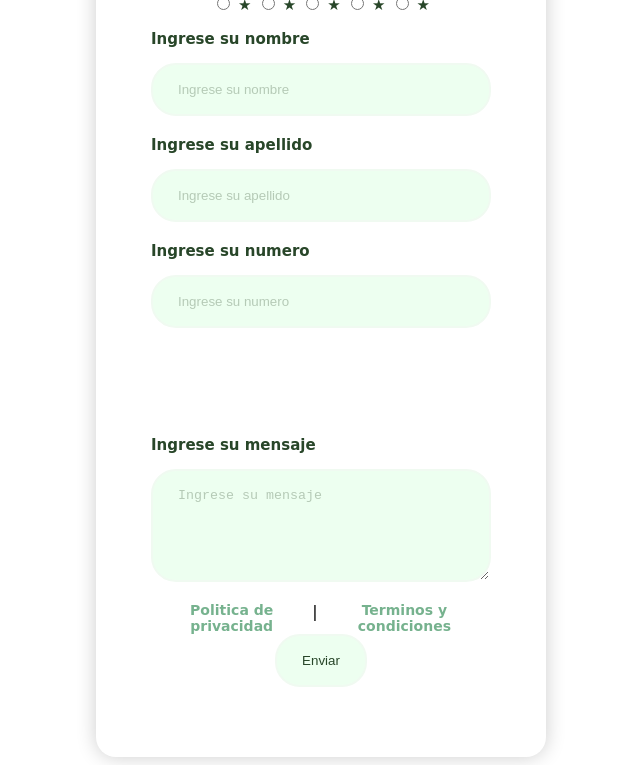
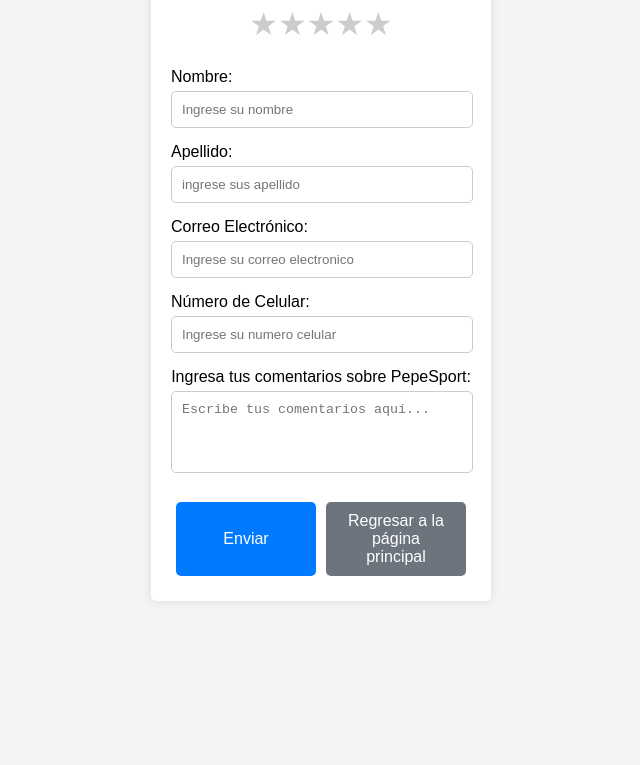
Before and after one commit to CeClavijo/pepeSport2.0, a plain HTML site: page DetallanosTuExperiencia.html in a window 1280 px wide. Shown: the part 183-948 px from the top of the page, without its empty margins (319-959 px from the left). After the commit the page ends 800 px from the top, so only its background shows below. Drawn offline with Linux system fonts and the light colour scheme.

Commit message:
Actualización DetallanosTuExperiencia

```diff
--- a/DetallanosTuExperiencia.html
+++ b/DetallanosTuExperiencia.html
@@ -1,54 +1,63 @@
 <!DOCTYPE html>
-<html lang="en">
+<html lang="es">
 <head>
     <meta charset="UTF-8">
     <meta name="viewport" content="width=device-width, initial-scale=1.0">
+    <title>Formulario de Valoración PepeSport</title>
     <link rel="stylesheet" href="css\DetallanosTuExperiencia.css">
-    <title>Formulario PepeSport</title>
 </head>
 <body>
-    <div>
-   <form action="https://formspree.io/f/xoqgbvld" method="POST">
-        <h1>Formulario PepeSport</h1>
-        <div class="rating-container">
-            <input id="radio1" type="radio" name="estrellas" value="5">
-            <label for="radio1">★</label>
-            <input id="radio2" type="radio" name="estrellas" value="4">
-            <label for="radio2">★</label>
-            <input id="radio3" type="radio" name="estrellas" value="3">
-            <label for="radio3">★</label>
-            <input id="radio4" type="radio" name="estrellas" value="2">
-            <label for="radio4">★</label>
-            <input id="radio5" type="radio" name="estrellas" value="1">
-            <label for="radio5">★</label>
-     </div>
+    <form class="form-register"
+    action="https://formspree.io/f/xoqgbvld"
+    method="post">
 
-        <div class="input-group">
-            <label for="name">Ingrese su nombre</label>
-            <input type="text" name="nombre" id="nombre" placeholder="Ingrese su nombre" required>
-            <label for="apellido">Ingrese su apellido</label>
-            <input type="text" name="apellido" id="apellido" placeholder="Ingrese su apellido" required>
-            <label for="numero">Ingrese su numero</label>
-            <input type="number" min="1" maxlength="12" id="numero" placeholder="Ingrese su numero">
-            <label class="invisible-element" for="email"></label>
-            <input class="invisible-element" type="text" name="email" id="email" value="alva.arayam.123@gmail.com">
-            <label for="Mensaje">Ingrese su mensaje</label>
-            <textarea name="Mensaje" id="Mensaje" cols="30" rows="5" placeholder="Ingrese su mensaje"></textarea required>
+    <div class="container">
+        <h1>Formulario de Valoración PepeSport</h1>
+        <div class="rating">
+            <input type="radio" id="star5" name="rating" value="5">
+            <label for="star5" title="5 estrellas"></label>
+            <input type="radio" id="star4" name="rating" value="4">
+            <label for="star4" title="4 estrellas"></label>
+            <input type="radio" id="star3" name="rating" value="3">
+            <label for="star3" title="3 estrellas"></label>
+            <input type="radio" id="star2" name="rating" value="2">
+            <label for="star2" title="2 estrellas"></label>
+            <input type="radio" id="star1" name="rating" value="1">
+            <label for="star1" title="1 estrella"></label>
+        </div>
+        <form id="ratingForm">
+            <div class="form-group">
+                <label for="nombre">Nombre:</label>
+                <input type="text" id="nombre" name="nombre" placeholder="Ingrese su nombre" required>
+            </div>
+            <div class="form-group">
+                <label for="apellidos">Apellido:</label>
+                <input type="text" id="apellidos" name="apellidos" placeholder="ingrese sus apellido" required>
+            </div>
+            <div class="form-group">
+                <label for="email">Correo Electrónico:</label>
+                <input type="email" id="email" name="email" placeholder="Ingrese su correo electronico" required>
+            </div>
+            <div class="form-group">
+                <label for="telefono">Número de Celular:</label>
+                <input type="tel" id="telefono" name="telefono" placeholder="Ingrese su numero celular" required>
+            </div>
 
-
+            <div class="comment-section">
+                <label for="comments">Ingresa tus comentarios sobre PepeSport:</label>
+                <textarea id="comments" name="comments" rows="4" placeholder="Escribe tus comentarios aquí..."></textarea>
+            </div>
+            <div class="button-group">
+                <button type="submit">Enviar</button>
+                <button type="button" onclick="window.location.href='index.html'">Regresar a la página principal</button>
+            </div>
+        </form>
+        <div id="thankYouMessage" class="hidden">
+            <p>¡Gracias por tus comentarios sobre nuestra tienda PepeSport!</p>
         </div>
-        <div class="form-txt">
-            <a href="#">Politica de privacidad</a> |
-            <a href="#">Terminos y condiciones</a>
-        </div>
-        <input class="btn" onclick= " return enviarFormulario();" type="submit" value="Enviar">
-
-
-    </form>
-    <div id="error"></div>
     </div>
     <script src="js\DetallanosTuOpinion.js"></script>
 
-
+</form>
 </body>
 </html>
--- a/css/DetallanosTuExperiencia.css
+++ b/css/DetallanosTuExperiencia.css
@@ -1,86 +1,128 @@
-body{
-    font-family: cursive;
-    min-height: 100vh;
+body {
+    font-family: Arial, sans-serif;
+    background-color: #f4f4f4;
     display: flex;
+    justify-content: center;
     align-items: center;
-    justify-content: center;
+    height: 100vh;
+    margin: 0;
 }
 
-form{
-    padding: 50px 55px;
-    box-shadow: 0 0 20px rgba(0,0,0,0.2);
-    border-radius: 20px;
+.container {
+    background-color: #fff;
+    padding: 20px;
+    box-shadow: 0 0 10px rgba(0, 0, 0, 0.1);
+    border-radius: 5px;
+    width: 300px;
     text-align: center;
-    width: 340px;
-
 }
 
-.input-group{
-    display: flex;
-    flex-direction: column;
+h1 {
+    margin-bottom: 20px;
+}
+
+.form-group {
+    margin-bottom: 15px;
     text-align: left;
 }
 
-h2{
-    color: #284629;
-    font-size: 35px;
+label {
+    display: block;
+    margin-bottom: 5px;
+}
 
+input[type="text"],
+input[type="email"],
+input[type="tel"],
+textarea {
+    width: calc(100% - 20px);
+    padding: 10px;
+    border: 1px solid #ccc;
+    border-radius: 5px;
+    resize: none;
 }
-label{
-    color: #284629;
-    font-size: 15px;
-    font-weight: 600;
-    margin-bottom: 15px;
+
+input[type="text"]:focus,
+input[type="email"]:focus,
+input[type="tel"]:focus,
+textarea:focus {
+    border-color: #007BFF;
+    outline: none;
 }
-input, textarea{
-    padding: 17px 25px;
-    border-radius: 25px;
+
+.rating {
+    direction: rtl;
+    unicode-bidi: bidi-override;
+    display: flex;
+    justify-content: center;
     margin-bottom: 20px;
-    background-color: #EDfff0;
-    border: 2px solid #f0faf1;
-    color:  #284629;
 }
-input::placeholder, textarea::placeholder{
-    color: #b5cab6;
+
+.rating input {
+    display: none;
 }
-.form-txt{
-    margin-bottom: 3opx;
+
+.rating label {
+    font-size: 2rem;
+    color: #ccc;
+    cursor: pointer;
+}
+
+.rating label::before {
+    content: "★";
+}
+
+.rating input:checked ~ label,
+.rating input:checked ~ label ~ label {
+    color: #f7b01b;
+}
+
+.rating input:not(:checked) ~ label:hover,
+.rating input:not(:checked) ~ label:hover ~ label {
+    color: #f7b01b;
+}
+
+.comment-section {
+    margin-bottom: 20px;
+}
+
+textarea {
+    width: calc(100% - 20px);
+    padding: 10px;
+    border: 1px solid #ccc;
+    border-radius: 5px;
+    resize: none;
+}
+
+.button-group {
     display: flex;
     justify-content: space-between;
-    text-align: center;
 }
-.form-txt a{
-    color: #76b28e;
-    font-size: 14px;
-    font-weight: 600;
-    text-decoration: none;
+
+button {
+    background-color: #007BFF;
+    color: #fff;
+    border: none;
+    padding: 10px 20px;
+    border-radius: 5px;
+    cursor: pointer;
+    font-size: 1rem;
+    flex: 1;
+    margin: 5px;
 }
-.bnt{
-    font-size: 16px;
-    color: #ffffff;
-    border: 0;
-    border-radius: 25px;
-    background-color: #51d94c;
-    box-shadow: 0 0 20px rgba(25, 254, 0, 0.4);
-    cursor: pointer;
+
+button:hover {
+    background-color: #0056b3;
 }
-.bnt:hover{
- background-color: #50E048;
+
+button[type="button"] {
+    background-color: #6c757d;
 }
-.invisible-element {
-    opacity: 0;
+
+button[type="button"]:hover {
+    background-color: #5a6268;
 }
-@media(max-width:991px){
-    body{
-        padding: 30px;
-    }
 
-    form{
-        padding: 50px 30px;
-        width: 100%;
-
-    }
-    input{
-        padding: 15px;
-    }
+.hidden {
+    display: none;
 }
--- a/js/DetallanosTuOpinion.js
+++ b/js/DetallanosTuOpinion.js
@@ -31,3 +31,12 @@ function enviarformulario(){
 
     return false;
 }
+
+document.getElementById('ratingForm').addEventListener('submit', function(event) {
+    event.preventDefault();
+    // Aquí puedes agregar la lógica para enviar los datos del formulario si es necesario.
+
+    // Mostrar el mensaje de agradecimiento
+    document.getElementById('ratingForm').style.display = 'none';
+    document.getElementById('thankYouMessage').classList.remove('hidden');
+});
--- a/style2.css
+++ /dev/null
@@ -1,83 +0,0 @@
-body{
-    font-family: cursive;
-    min-height: 100vh;
-    display: flex;
-    align-items: center;
-    justify-content: center;
-}
-
-form{
-    padding: 50px 55px;
-    box-shadow: 0 0 20px rgba(0,0,0,0.2);
-    border-radius: 20px;
-    text-align: center;
-    width: 340px;
-
-}
-
-.input-group{
-    display: flex;
-    flex-direction: column;
-    text-align: left;
-}
-
-h2{
-    color: #284629;
-    font-size: 35px;
-
-}
-label{
-    color: #284629;
-    font-size: 15px;
-    font-weight: 600;
-    margin-bottom: 15px;
-}
-input, textarea{
-    padding: 17px 25px;
-    border-radius: 25px;
-    margin-bottom: 20px;
-    background-color: #EDfff0;
-    border: 2px solid #f0faf1;
-    color:  #284629;
-}
-input::placeholder, textarea::placeholder{
-    color: #b5cab6;
-}
-.form-txt{
-    margin-bottom: 3opx;
-    display: flex;
-    justify-content: space-between;
-    text-align: center;
-}
-.form-txt a{
-    color: #76b28e;
-    font-size: 14px;
-    font-weight: 600;
-    text-decoration: none;
-}
-.bnt{
-    font-size: 16px;
-    color: #ffffff;
-    border: 0;
-    border-radius: 25px;
-    background-color: #51d94c;
-    box-shadow: 0 0 20px rgba(25, 254, 0, 0.4);
-    cursor: pointer;
-}
-.bnt:hover{
- background-color: #50E048;
-}
-@media(max-width:991px){
-    body{
-        padding: 30px;
-    }
-
-    form{
-        padding: 50px 30px;
-        width: 100%;
-
-    }
-    input{
-        padding: 15px;
-    }
-}
```
Also changed, not shown: index2.html (deleted, +0 -50 lines), quienes_somos.html (+1 -1 lines), style.js (deleted).
